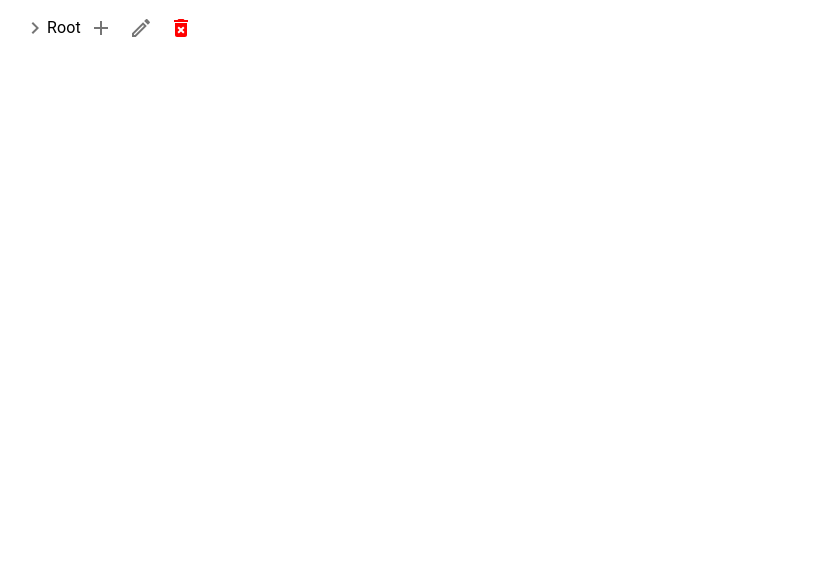
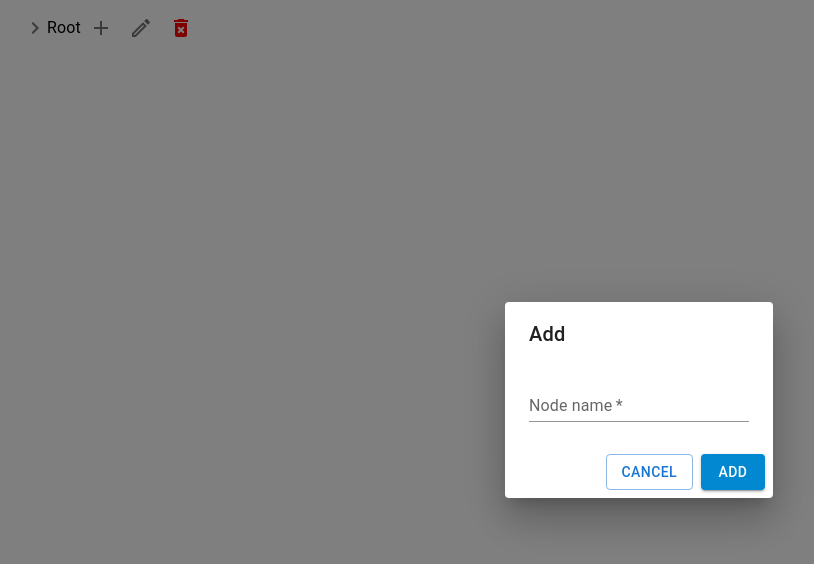
Before and after one commit to Sanvinganza/tree, a React (Vite) app: page / in a window 1280 px wide. Both pictures are taken after a click on the button 101 px from the left and 28 px from the top of the page. Shown: the top 564 px of the page, without its empty margins (1-815 px from the left). Built offline with nearby package versions, Linux system fonts and the light colour scheme.

Commit message:
update: added modals

```diff
--- a/package.json
+++ b/package.json
@@ -14,8 +14,10 @@
     "@emotion/styled": "^11.13.5",
     "@mui/icons-material": "^6.1.8",
     "@mui/material": "^6.1.8",
+    "@reduxjs/toolkit": "^2.3.0",
     "react": "^18.3.1",
-    "react-dom": "^18.3.1"
+    "react-dom": "^18.3.1",
+    "react-redux": "^9.1.2"
   },
   "devDependencies": {
     "@eslint/js": "^9.13.0",
--- a/src/components/node/index.tsx
+++ b/src/components/node/index.tsx
@@ -36,7 +36,7 @@ export const Node = memo(
             childrenLength={children.length}
           />
           <Typography>{name}</Typography>
-          <Tools nodeId={id} isSelected={isSelected} />
+          <Tools nodeId={id} isSelected={isSelected} name={name} />
         </Box>
 
         <Box>
--- /dev/null
+++ b/src/components/node/tools/add/addModal/index.tsx
@@ -0,0 +1,65 @@
+import {
+  Button,
+  Dialog,
+  DialogActions,
+  DialogContent,
+  DialogTitle,
+  TextField,
+} from "@mui/material";
+
+import { useRef } from "react";
+
+export type TAddModalProps = {
+  open: boolean;
+  setOpen: (open: boolean) => void;
+  nodeId: number;
+};
+
+export const AddModal = ({ open, setOpen, nodeId }: TAddModalProps) => {
+  // api.user.tree.node.create
+  // params: parentNodeId, nodeId, treeName
+
+  const ref = useRef<HTMLInputElement | null>();
+
+  const handleClose = () => {
+    setOpen(false);
+  };
+
+  const handleAdd = () => {
+    console.log(ref.current?.value);
+
+    setOpen(false);
+  };
+
+  return (
+    <Dialog
+      open={open}
+      onClose={handleClose}
+      aria-labelledby="alert-dialog-title"
+      aria-describedby="alert-dialog-description">
+      <DialogTitle>Add</DialogTitle>
+      <DialogContent>
+        <TextField
+          autoFocus
+          required
+          margin="dense"
+          id="name"
+          name="email"
+          label="Node name"
+          type="text"
+          fullWidth
+          variant="standard"
+          inputRef={ref}
+        />
+      </DialogContent>
+      <DialogActions>
+        <Button variant="outlined" onClick={handleClose}>
+          CANCEL
+        </Button>
+        <Button color="info" variant="contained" onClick={handleAdd} autoFocus>
+          ADD
+        </Button>
+      </DialogActions>
+    </Dialog>
+  );
+};
--- a/src/components/node/tools/add/index.tsx
+++ b/src/components/node/tools/add/index.tsx
@@ -1,13 +1,18 @@
 import { IconButton } from "@mui/material";
 import AddIcon from "@mui/icons-material/Add";
+import { useState } from "react";
+
+import { AddModal } from "./addModal";
 
 export const Add = ({ nodeId }: { nodeId: number }) => {
-  // api.user.tree.node.create
-  // params: parentNodeId, nodeId, treeName
+  const [isOpenModal, setIsOpenModal] = useState(false);
 
   return (
-    <IconButton>
-      <AddIcon />
-    </IconButton>
+    <>
+      <IconButton onClick={() => setIsOpenModal(true)}>
+        <AddIcon />
+      </IconButton>
+      <AddModal open={isOpenModal} setOpen={setIsOpenModal} nodeId={nodeId} />
+    </>
   );
 };
--- /dev/null
+++ b/src/components/node/tools/delete/deleteModal/index.tsx
@@ -0,0 +1,51 @@
+import {
+  Button,
+  Dialog,
+  DialogActions,
+  DialogContent,
+  DialogTitle,
+} from "@mui/material";
+
+export type TDeleteModalProps = {
+  open: boolean;
+  setOpen: (open: boolean) => void;
+  nodeId: number;
+  name: string;
+};
+
+export const DeleteModal = ({
+  open,
+  setOpen,
+  nodeId,
+  name,
+}: TDeleteModalProps) => {
+  // api.user.tree.node.delete
+  // params: nodeId, treeName
+
+  const handleClose = () => {
+    setOpen(false);
+  };
+
+  const handleAdd = () => {
+    setOpen(false);
+  };
+
+  return (
+    <Dialog
+      open={open}
+      onClose={handleClose}
+      aria-labelledby="alert-dialog-title"
+      aria-describedby="alert-dialog-description">
+      <DialogTitle>Delete</DialogTitle>
+      <DialogContent>Do you want to delete {name}?</DialogContent>
+      <DialogActions>
+        <Button variant="outlined" onClick={handleClose}>
+          CANCEL
+        </Button>
+        <Button color="error" variant="contained" onClick={handleAdd} autoFocus>
+          DELETE
+        </Button>
+      </DialogActions>
+    </Dialog>
+  );
+};
--- a/src/components/node/tools/delete/index.tsx
+++ b/src/components/node/tools/delete/index.tsx
@@ -1,13 +1,25 @@
 import { IconButton } from "@mui/material";
 import DeleteForeverIcon from "@mui/icons-material/DeleteForever";
+import { DeleteModal } from "./deleteModal";
+import { useState } from "react";
 
-export const Delete = ({ nodeId }: { nodeId: number }) => {
+export const Delete = ({ nodeId, name }: { nodeId: number; name: string }) => {
   // api.user.tree.node.delete
   // params:  nodeId, treeName
 
+  const [isOpenModal, setIsOpenModal] = useState(false);
+
   return (
-    <IconButton>
-      <DeleteForeverIcon sx={{ color: "red" }} />
-    </IconButton>
+    <>
+      <IconButton onClick={() => setIsOpenModal(true)}>
+        <DeleteForeverIcon sx={{ color: "red" }} />
+      </IconButton>
+      <DeleteModal
+        name={name}
+        nodeId={nodeId}
+        open={isOpenModal}
+        setOpen={setIsOpenModal}
+      />
+    </>
   );
 };
--- /dev/null
+++ b/src/components/node/tools/edit/editModal/index.tsx
@@ -0,0 +1,66 @@
+import {
+  Button,
+  Dialog,
+  DialogActions,
+  DialogContent,
+  DialogTitle,
+  TextField,
+} from "@mui/material";
+
+import { useRef } from "react";
+
+export type TEditModalProps = {
+  open: boolean;
+  setOpen: (open: boolean) => void;
+  nodeId: number;
+  name: string;
+};
+
+export const EditModal = ({ open, setOpen, nodeId, name }: TEditModalProps) => {
+  // api.user.tree.node.edit
+  // params: nodeId, treeName, newNodeName
+
+  const ref = useRef<HTMLInputElement | null>();
+
+  const handleClose = () => {
+    setOpen(false);
+  };
+
+  const handleAdd = () => {
+    console.log(ref.current?.value);
+
+    setOpen(false);
+  };
+
+  return (
+    <Dialog
+      open={open}
+      onClose={handleClose}
+      aria-labelledby="alert-dialog-title"
+      aria-describedby="alert-dialog-description">
+      <DialogTitle>Rename</DialogTitle>
+      <DialogContent>
+        <TextField
+          autoFocus
+          required
+          margin="dense"
+          id="name"
+          name="email"
+          label="Node name"
+          type="text"
+          fullWidth
+          variant="standard"
+          inputRef={ref}
+        />
+      </DialogContent>
+      <DialogActions>
+        <Button variant="outlined" onClick={handleClose}>
+          CANCEL
+        </Button>
+        <Button color="info" variant="contained" onClick={handleAdd} autoFocus>
+          RENAME
+        </Button>
+      </DialogActions>
+    </Dialog>
+  );
+};
--- a/src/components/node/tools/edit/index.tsx
+++ b/src/components/node/tools/edit/index.tsx
@@ -1,13 +1,25 @@
 import { IconButton } from "@mui/material";
 import EditOutlinedIcon from "@mui/icons-material/EditOutlined";
+import { useState } from "react";
+import { EditModal } from "./editModal";
 
-export const Edit = ({ nodeId }: { nodeId: number }) => {
+export const Edit = ({ nodeId, name }: { nodeId: number; name: string }) => {
   // api.user.tree.node.edit
   // params:  nodeId, treeName
 
+  const [isOpenModal, setIsOpenModal] = useState(false);
+
   return (
-    <IconButton>
-      <EditOutlinedIcon />
-    </IconButton>
+    <>
+      <IconButton onClick={() => setIsOpenModal(true)}>
+        <EditOutlinedIcon />
+      </IconButton>
+      <EditModal
+        name={name}
+        nodeId={nodeId}
+        open={isOpenModal}
+        setOpen={setIsOpenModal}
+      />
+    </>
   );
 };
--- a/src/components/node/tools/index.tsx
+++ b/src/components/node/tools/index.tsx
@@ -3,16 +3,14 @@ import { Add } from "./add";
 import { Delete } from "./delete";
 import { Edit } from "./edit";
 
-type TToolsProps = { nodeId: number; isSelected: boolean };
+type TToolsProps = { nodeId: number; isSelected: boolean; name: string };
 
-export const Tools = ({ nodeId, isSelected }: TToolsProps) => {
-  // /api.user.tree.node.delete params: treeName, nodeId
-
+export const Tools = ({ nodeId, isSelected, name }: TToolsProps) => {
   return isSelected ? (
     <Box>
       <Add nodeId={nodeId} />
-      <Edit nodeId={nodeId} />
-      <Delete nodeId={nodeId} />
+      <Edit nodeId={nodeId} name={name} />
+      <Delete nodeId={nodeId} name={name} />
     </Box>
   ) : null;
 };
--- a/src/components/root/index.tsx
+++ b/src/components/root/index.tsx
@@ -1,6 +1,11 @@
+import { useEffect, useState } from "react";
 import { Node } from "../node";
 
 export const Root = () => {
+  const [isSelected, setIsSelected] = useState(0);
+
+  useEffect(() => {}, []);
+
   const marginLeft = 0;
 
   const data = {
```
Also changed, not shown: 1 other file (tests, documents, lock files or other folders).
